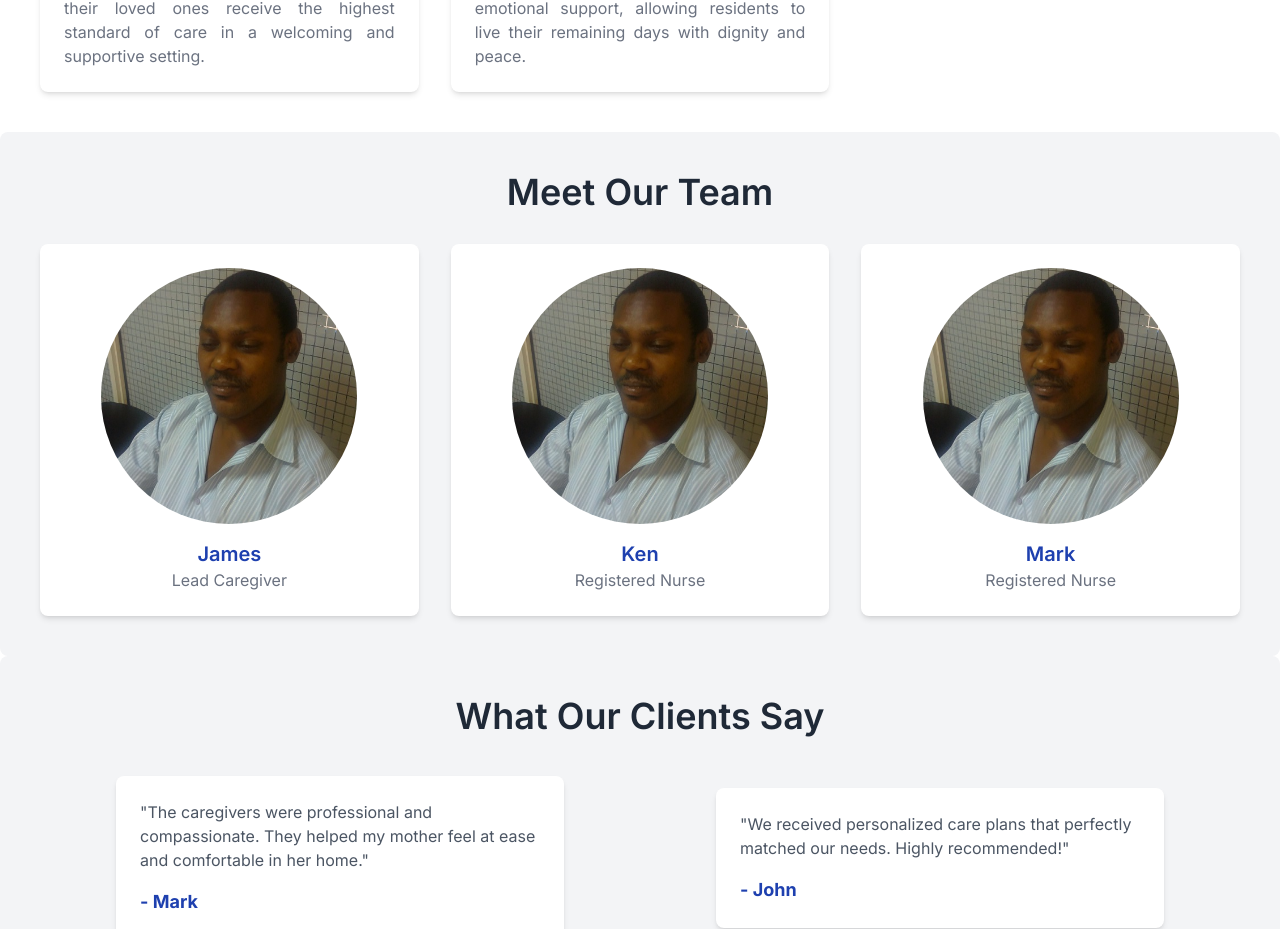
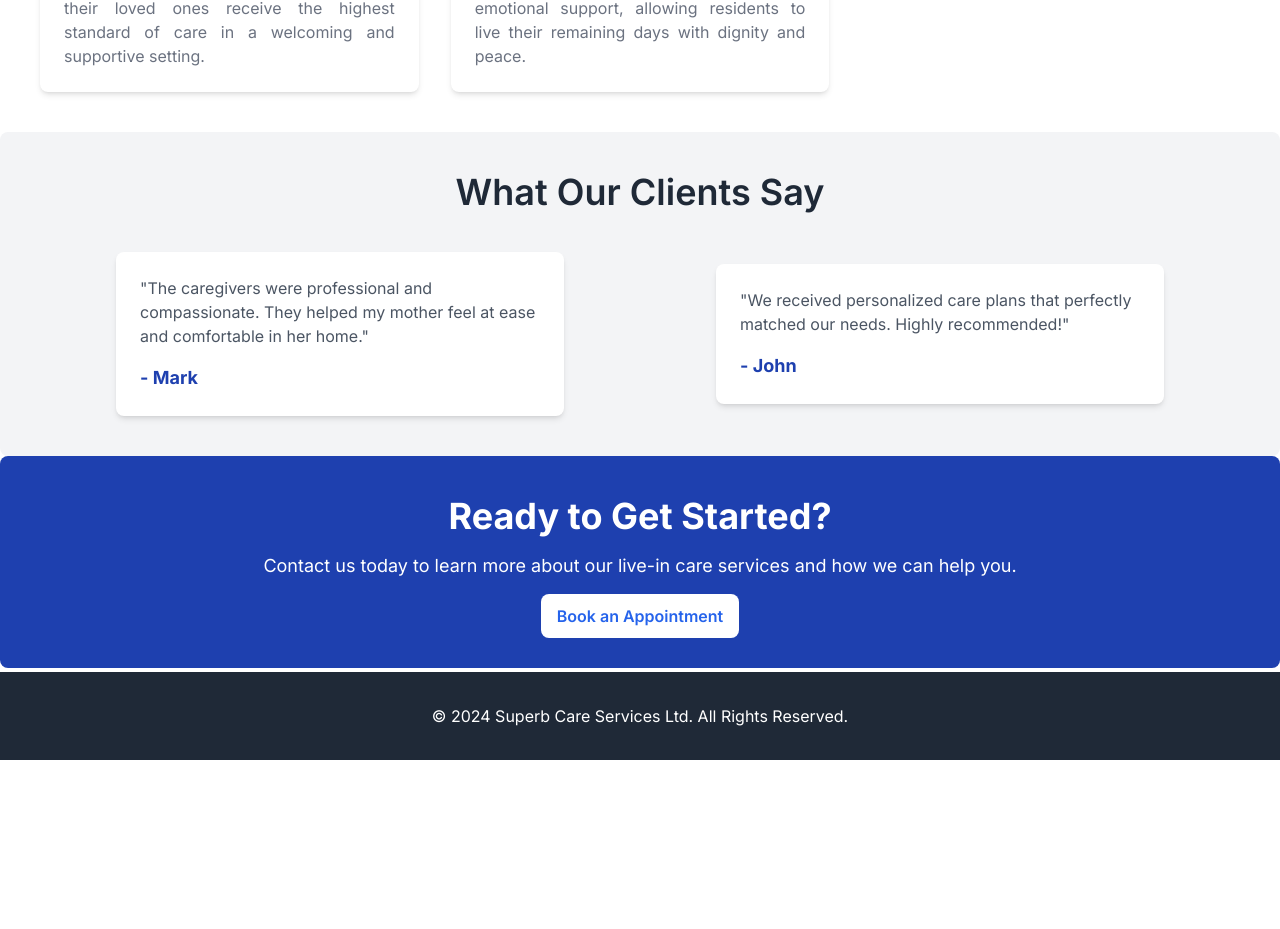
Before and after one commit to JeiKiarie/superbcare-v3, a Next.js app: page / in a window 1280 px wide. Shown: the part 6814-7743 px from the top of the page. After the commit the page ends 7574 px from the top, so only its background shows below. Built offline with nearby package versions, Linux system fonts and the light colour scheme.

Commit message:
removed section

```diff
--- a/app/page.js
+++ b/app/page.js
@@ -168,7 +168,7 @@ export default function Home() {
 			</section>
 
 			{/* Team Section */}
-			<section className="bg-gray-100 p-10 rounded-lg">
+			{/* <section className="bg-gray-100 p-10 rounded-lg">
 				<motion.h2
 					className="text-3xl md:text-4xl font-semibold text-center text-gray-800 mb-8"
 					initial={{ opacity: 0 }}
@@ -178,7 +178,6 @@ export default function Home() {
 				</motion.h2>
 
 				<div className="container mx-auto grid grid-cols-1 md:grid-cols-3 gap-8">
-					{/* Sample Team Member */}
 					<motion.div
 						className="bg-white p-6 rounded-lg shadow-md text-center"
 						initial={{ opacity: 0 }}
@@ -195,7 +194,6 @@ export default function Home() {
 						<p className="text-gray-500">Lead Caregiver</p>
 					</motion.div>
 
-					{/* Add more team members as necessary */}
 					<motion.div
 						className="bg-white p-6 rounded-lg shadow-md text-center"
 						initial={{ opacity: 0 }}
@@ -227,9 +225,8 @@ export default function Home() {
 						<p className="text-gray-500">Registered Nurse</p>
 					</motion.div>
 
-					{/* Additional Team Members */}
 				</div>
-			</section>
+			</section> */}
 
 			{/* Testimonials Section */}
 			<section className="bg-gray-100 p-10 rounded-lg">
```
